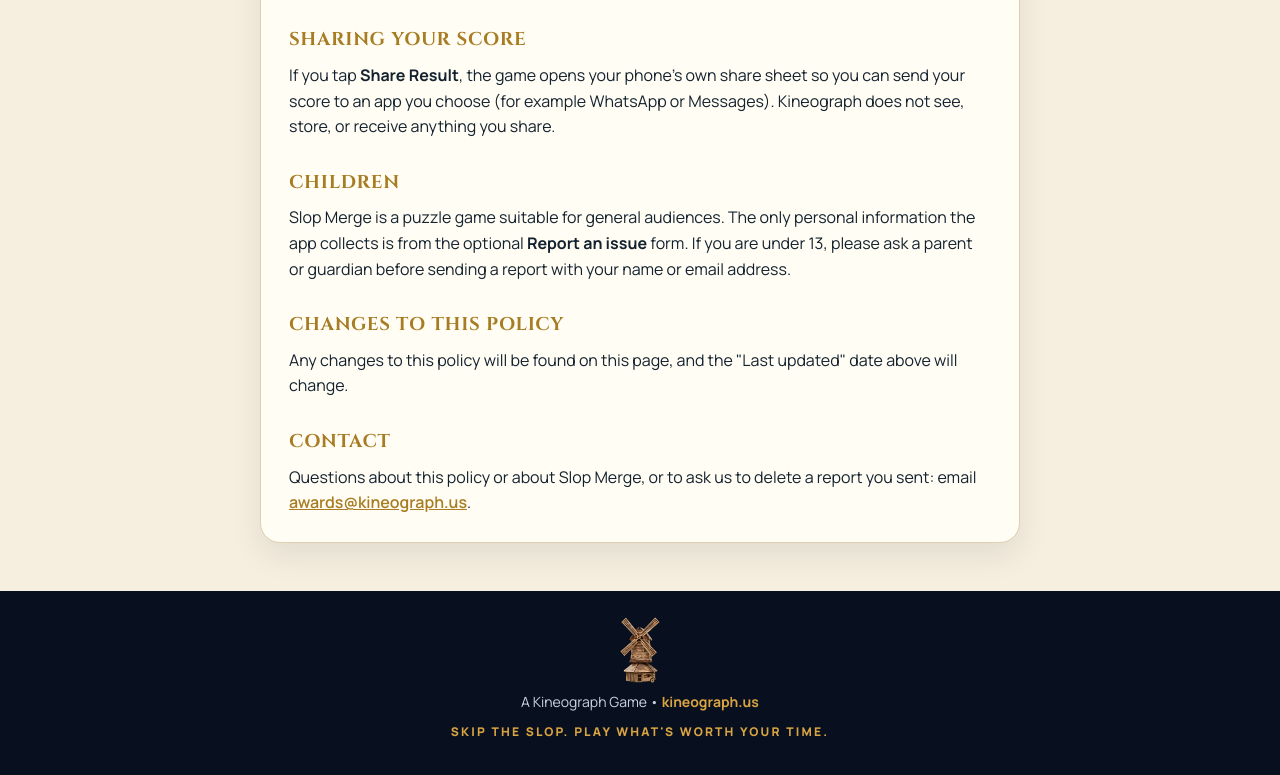
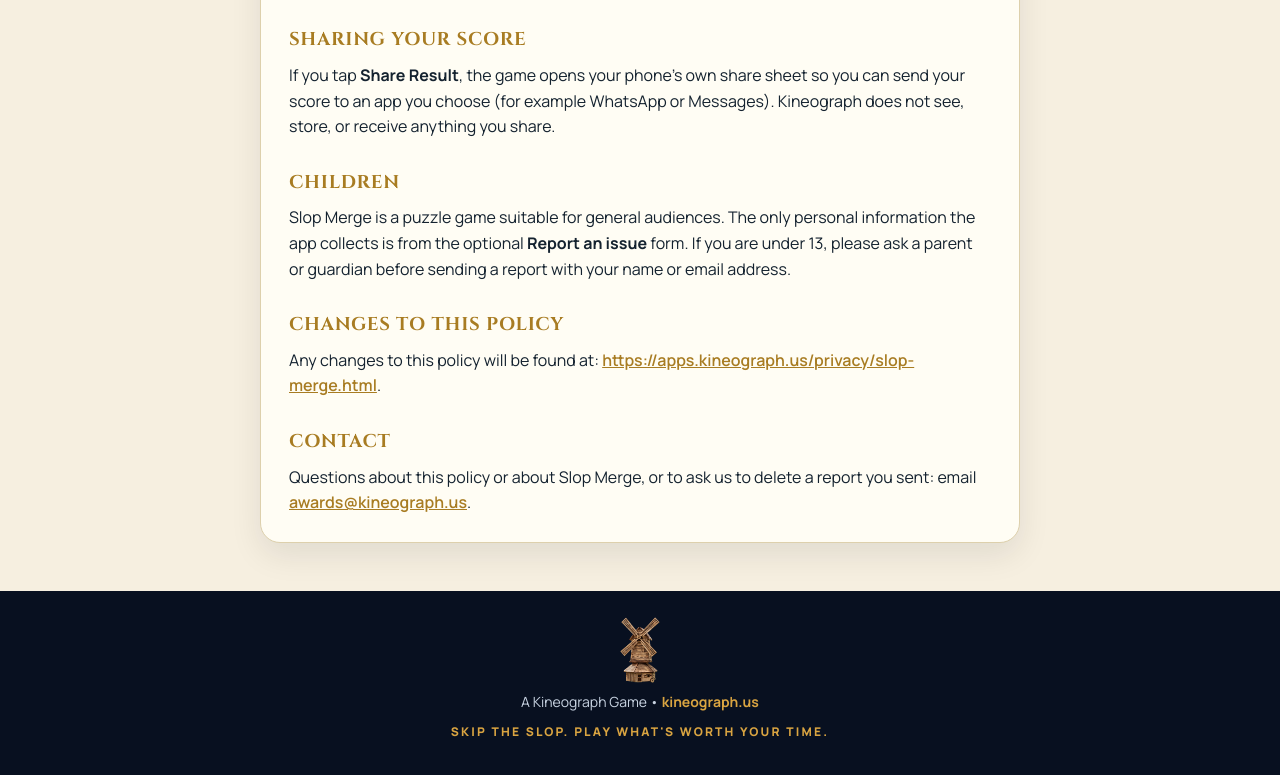
Before and after one commit to yulastudiosofficial/kineograph-apps, a plain HTML site: page privacy/slop-merge.html in a window 1280 px wide. Shown: the part 1886-2661 px from the top of the page. Drawn offline with Linux system fonts and the light colour scheme.

Commit message:
Privacy policy: Changes section wording

```diff
--- a/privacy/slop-merge.html
+++ b/privacy/slop-merge.html
@@ -115,7 +115,7 @@
       <p>Slop Merge is a puzzle game suitable for general audiences. The only personal information the app collects is from the optional <strong>Report an issue</strong> form. If you are under 13, please ask a parent or guardian before sending a report with your name or email address.</p>
 
       <h2>Changes to this policy</h2>
-      <p>Any changes to this policy will be found on this page, and the "Last updated" date above will change.</p>
+      <p>Any changes to this policy will be found at: <a href="https://apps.kineograph.us/privacy/slop-merge.html">https://apps.kineograph.us/privacy/slop-merge.html</a>.</p>
 
       <h2>Contact</h2>
       <p>Questions about this policy or about Slop Merge, or to ask us to delete a report you sent: email <a href="mailto:awards@kineograph.us">awards@kineograph.us</a>.</p>
```
